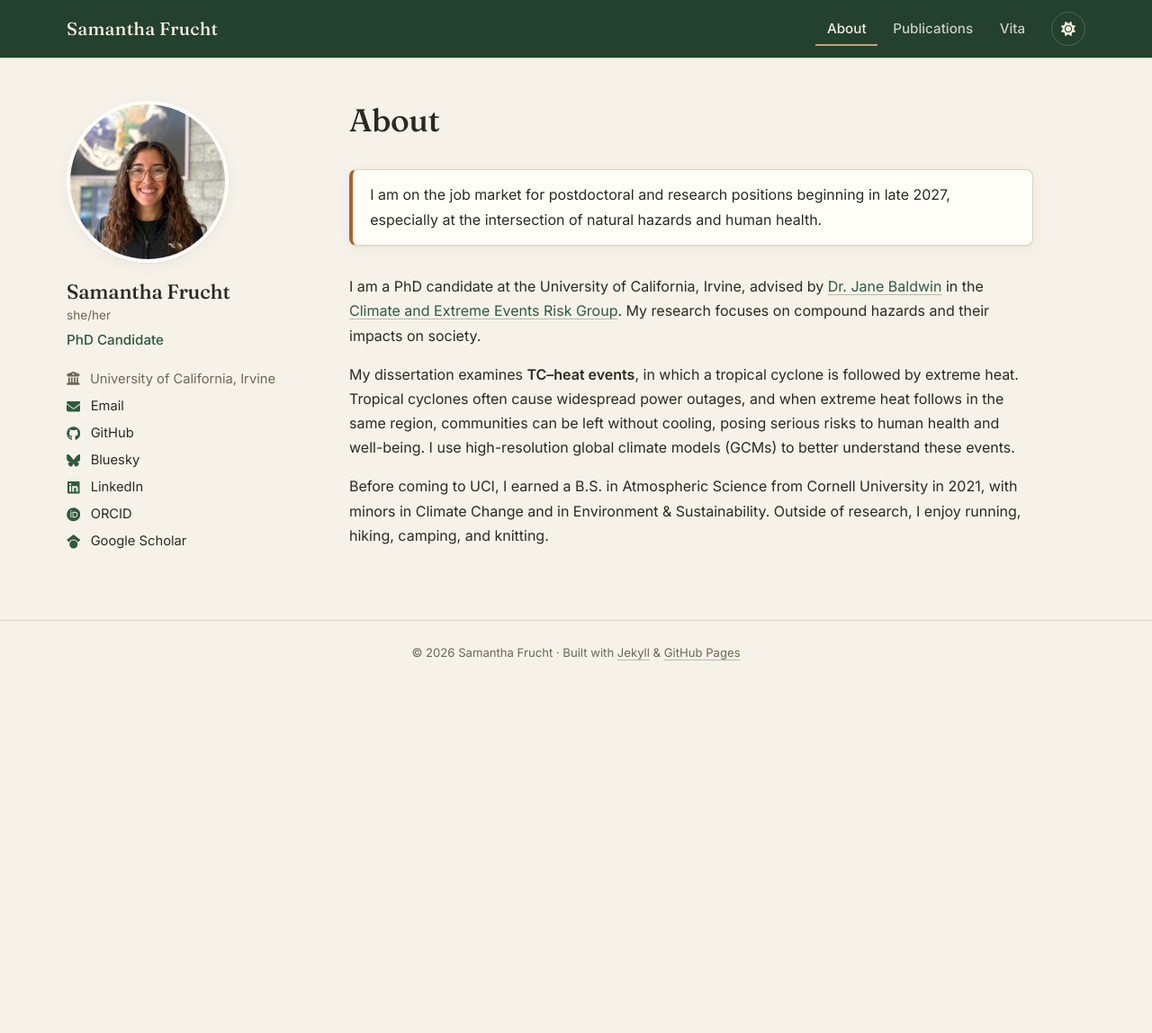
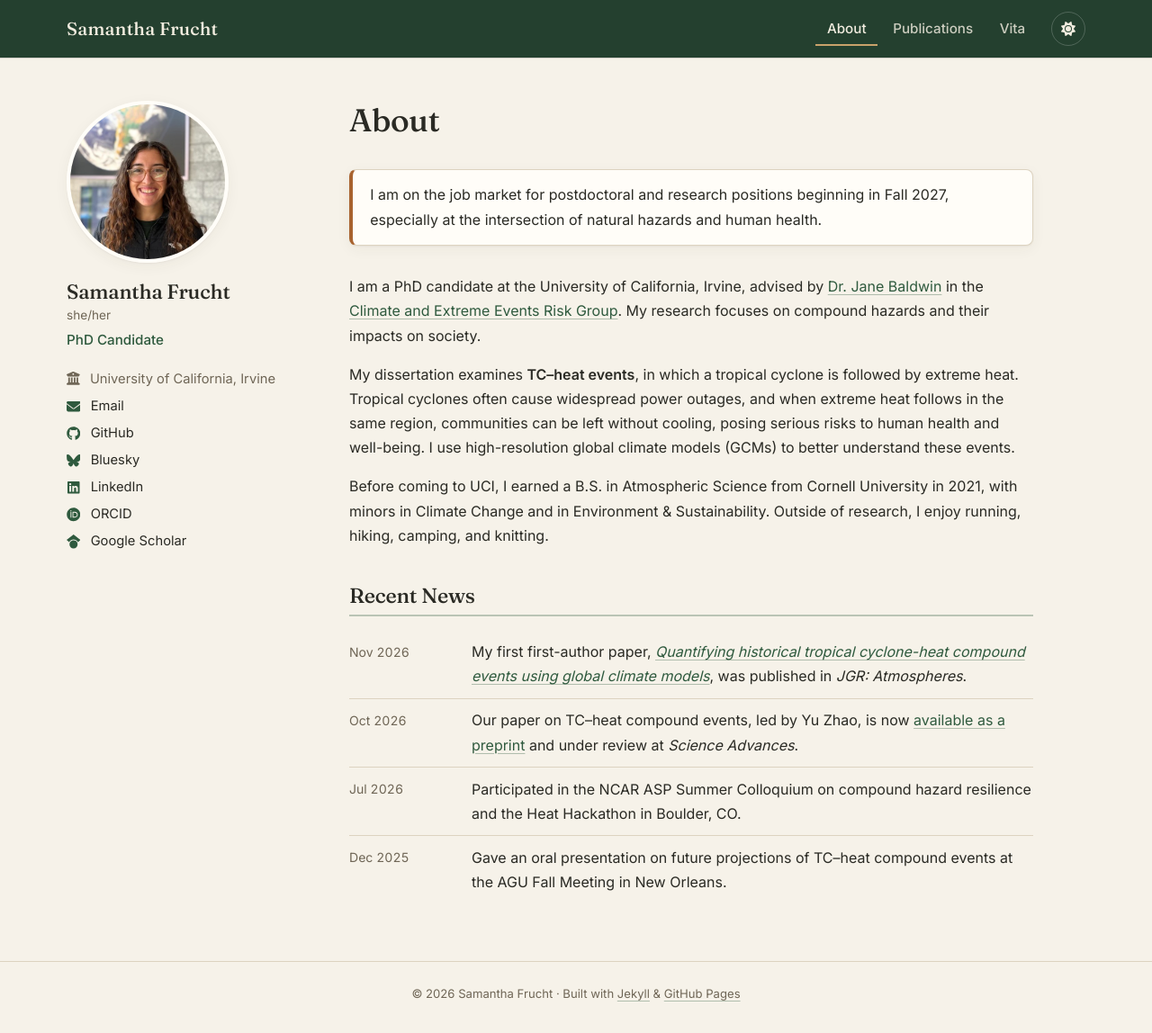
Before and after one commit to samfrucht/samfrucht.github.io, a Jekyll site: the page built from index.md, in a window 1280 px wide and 1148 px high. Shown: the whole window at 90% size. Built offline with Jekyll 4.4.1, drawn with Linux system fonts in a browser that asks for light colours.

Commit message:
About: Fall 2027 wording; add Recent News
Co-Authored-By: Claude Opus 5.5 <noreply@anthropic.com>
Claude-Session: https://claude.ai/code/session_01YNjHfz6pZMsPt2Ai27dWjm

```diff
--- a/_config.yml
+++ b/_config.yml
@@ -47,7 +47,7 @@ cv_pdf: /assets/files/cv.pdf
 cv_updated: "November 2026"          # shown on the Vita page
 
 # --- Job market banner on the home page (set to "" to hide) ------------------
-job_market: "I am on the job market for postdoctoral and research positions beginning in late 2027, especially at the intersection of natural hazards and human health."
+job_market: "I am on the job market for postdoctoral and research positions beginning in Fall 2027, especially at the intersection of natural hazards and human health."
 # example: "I am on the job market for postdoctoral positions starting in 2027."
 
 # =============================================================================
--- a/_data/news.yml
+++ b/_data/news.yml
@@ -1,7 +1,16 @@
-# News items on the home page, newest first. Copy a block to add one.
-# Markdown works in "text" (e.g. **bold**, [link](https://...)).
+# Recent News on the About page, newest first. Copy a block to add one.
+# Markdown works in "text": *italics*, **bold**, [link text](https://...).
 # Only the most recent 6 are shown (change "news_limit" in index.md).
+# To hide the whole section, set show_news: false at the top of index.md.
+
 - date: 2026-11-24
-  text: "My first first-author paper, [*Quantifying historical tropical cyclone-heat compound events using global climate models*](https://doi.org/10.1029/2026JD047940), is now published in *JGR: Atmospheres*!"
-- date: 2026-09-15
-  text: "[PLACEHOLDER] Presented my work at *Conference Name* in City, State."
+  text: "My first first-author paper, [*Quantifying historical tropical cyclone-heat compound events using global climate models*](https://doi.org/10.1029/2026JD047940), was published in *JGR: Atmospheres*."
+
+- date: 2026-10-13
+  text: "Our paper on TC–heat compound events, led by Yu Zhao, is now [available as a preprint](https://doi.org/10.22541/essoar.15004387/v3) and under review at *Science Advances*."
+
+- date: 2026-07-01
+  text: "Participated in the NCAR ASP Summer Colloquium on compound hazard resilience and the Heat Hackathon in Boulder, CO."
+
+- date: 2025-12-01
+  text: "Gave an oral presentation on future projections of TC–heat compound events at the AGU Fall Meeting in New Orleans."
--- a/index.md
+++ b/index.md
@@ -16,7 +16,7 @@ Before coming to UCI, I earned a B.S. in Atmospheric Science from Cornell Univer
 
 
 {% if page.show_news %}
-## News
+## Recent News
 
 <ul class="news">
 {% for item in site.data.news limit: page.news_limit %}
```
Also changed, not shown: other parts of index.md (+1 -1 lines).
